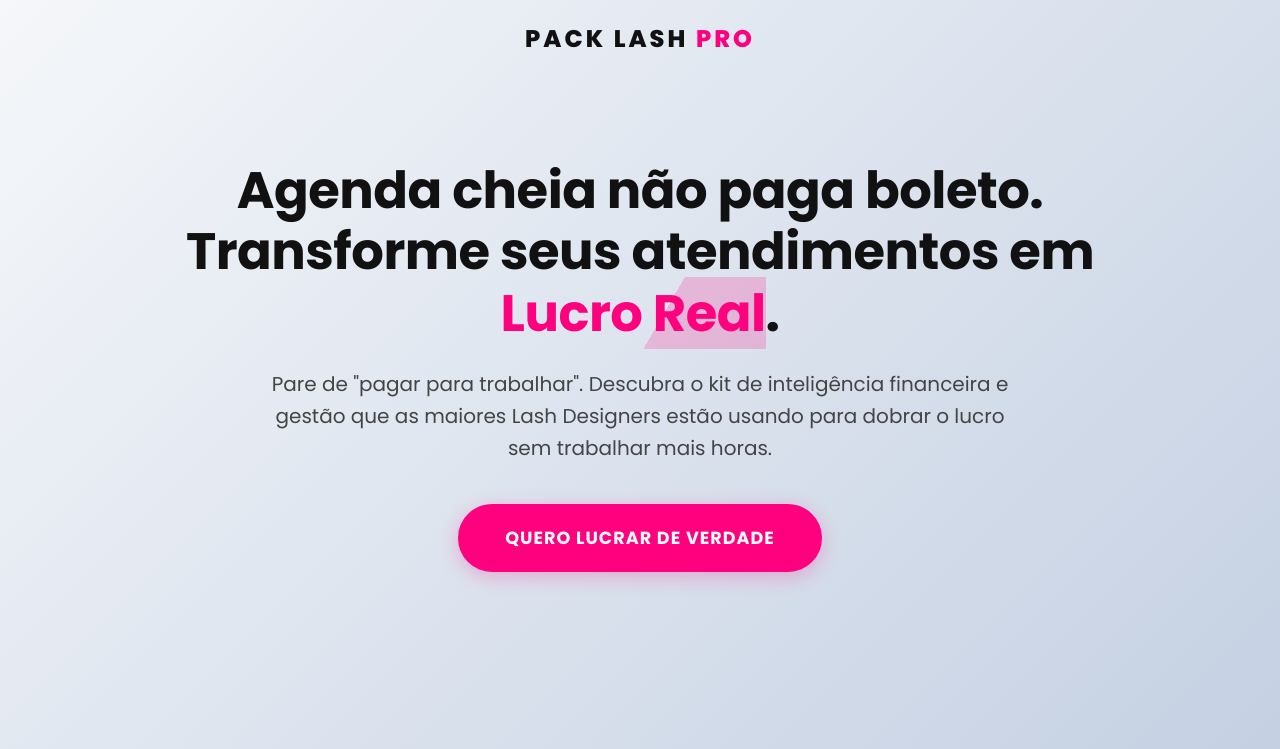
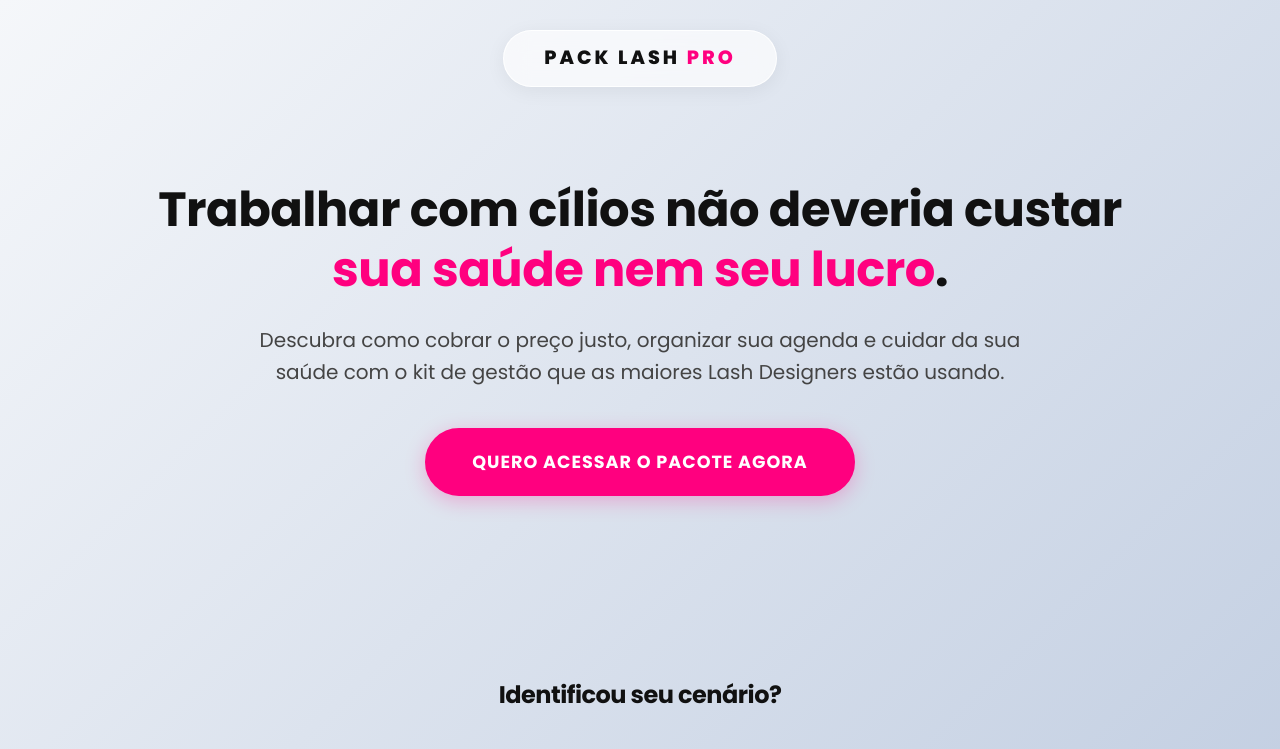
Before and after one commit to anakarolinaiclube-ux/lash, a plain HTML site: page index.html in a window 1280 px wide. Shown: the top 749 px of the page. Drawn offline with Linux system fonts and the light colour scheme.

Commit message:
Update index.html

```diff
--- a/index.html
+++ b/index.html
@@ -61,25 +61,41 @@
             letter-spacing: -0.5px;
         }
 
-        /* --- LOGO TOPO --- */
+        /* --- LOGO TOPO (ESTILO PÍLULA PREMIUM) --- */
         .top-bar {
             position: absolute;
             top: 0;
             left: 0;
             width: 100%;
-            padding: 20px 0;
+            padding: 30px 0; /* Espaçamento do topo */
             text-align: center;
             z-index: 10;
         }
 
         .brand-name {
-            font-size: 1.5rem;
+            font-size: 1.2rem;
             font-weight: 800;
             text-transform: uppercase;
             letter-spacing: 3px;
             color: var(--text-main);
             position: relative;
             display: inline-block;
+
+            /* Estilo Pílula / Capsule */
+            background: rgba(255, 255, 255, 0.65); /* Fundo branco translúcido */
+            backdrop-filter: blur(12px); /* Efeito de desfoque premium */
+            -webkit-backdrop-filter: blur(12px);
+            padding: 12px 40px; /* Espaçamento interno confortável */
+            border-radius: 100px; /* Bordas totalmente redondas */
+            border: 1px solid rgba(255, 255, 255, 0.9); /* Borda sutil */
+            box-shadow: 0 4px 20px rgba(0, 0, 0, 0.06); /* Sombra suave para destacar */
+            transition: all 0.3s ease;
+        }
+
+        .brand-name:hover {
+            background: rgba(255, 255, 255, 0.85);
+            transform: translateY(-2px);
+            box-shadow: 0 8px 25px rgba(0, 0, 0, 0.08);
         }
 
         .brand-name span {
@@ -119,25 +135,25 @@
         /* --- HERO SECTION --- */
         .hero {
             text-align: center;
-            padding: 160px 0 100px;
+            padding: 180px 0 100px; /* Aumentado top padding por causa da logo */
         }
 
         .hero h1 {
-            font-size: 3.2rem;
+            font-size: 3rem; /* Leve ajuste para caber melhor */
             margin-bottom: 24px;
             color: var(--text-main);
-            line-height: 1.2;
+            line-height: 1.25;
         }
 
+        /* Efeito de destaque no texto */
         .hero h1 span {
             color: var(--pink-accent);
-            background: linear-gradient(120deg, transparent 0%, transparent 60%, rgba(255, 0, 127, 0.2) 60%, rgba(255, 0, 127, 0.2) 100%);
         }
 
         .hero p {
             font-size: 1.25rem;
             color: var(--text-muted);
-            max-width: 750px;
+            max-width: 780px;
             margin: 0 auto 40px auto;
             font-weight: 400;
         }
@@ -362,15 +378,15 @@
 
         @media (max-width: 767px) {
             section { padding: 60px 0; }
-            .hero { padding-top: 120px; padding-bottom: 60px; }
-            .hero h1 { font-size: 2.3rem; }
+            .hero { padding-top: 140px; padding-bottom: 60px; }
+            .hero h1 { font-size: 2.2rem; }
             .offer-box { padding: 40px 20px; }
         }
     </style>
 </head>
 <body>
 
-    <!-- NOME DO PRODUTO TOPO -->
+    <!-- NOME DO PRODUTO TOPO (COM BACKGROUND PÍLULA) -->
     <div class="top-bar">
         <div class="brand-name">Pack Lash <span>Pro</span></div>
     </div>
@@ -378,12 +394,15 @@
     <!-- HEADER HERO -->
     <header class="hero">
         <div class="container reveal">
-            <h1>Agenda cheia não paga boleto. <br>Transforme seus atendimentos em <span>Lucro Real</span>.</h1>
-            <p>Pare de "pagar para trabalhar". Descubra o kit de inteligência financeira e gestão que as maiores Lash Designers estão usando para dobrar o lucro sem trabalhar mais horas.</p>
+            <!-- NOVA HEADLINE -->
+            <h1>Trabalhar com cílios não deveria custar <br><span>sua saúde nem seu lucro</span>.</h1>
 
-            <!-- LINK DE CHECKOUT 1 -->
+            <!-- NOVA SUB-HEADLINE -->
+            <p>Descubra como cobrar o preço justo, organizar sua agenda e cuidar da sua saúde com o kit de gestão que as maiores Lash Designers estão usando.</p>
+
+            <!-- CTA ATUALIZADO (LINK DE CHECKOUT 1) -->
             <!-- Substitua SEU_LINK_DE_CHECKOUT_AQUI pelo seu link real -->
-            <a href="SEU_LINK_DE_CHECKOUT_AQUI" class="btn btn-primary">Quero Lucrar de Verdade</a>
+            <a href="SEU_LINK_DE_CHECKOUT_AQUI" class="btn btn-primary">Quero acessar o pacote agora</a>
 
         </div>
     </header>
```
